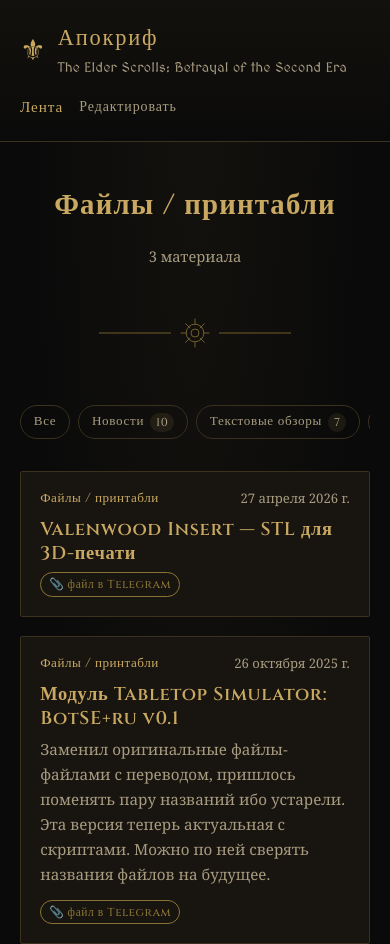
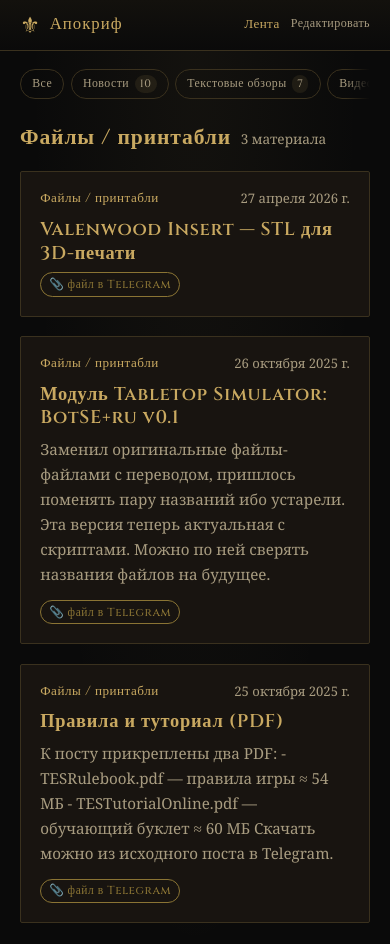
Before and after one commit to ramen-necklace/botse-apocrypha, an Astro site: page /botse-apocrypha/category/fayly-printabli/ in a window 390 px wide. Shown: the top 944 px of the page. Built offline with nearby package versions, Linux system fonts and the light colour scheme; Astro itself is replaced by a stand-in of ours.

Commit message:
ui: compact layout, view transitions, mobile scroll hint [skip-notify]
Slim down the chrome so cards start near the top of the page:
- Hero on index removed entirely (header already says what the site is)
- Category page header is now inline title + count, no big block
- h1/h2 shrunk to clamp(1.35rem, 2.4vw, 1.7rem) / clamp(1.15rem, ..., 1.4rem)
- Ornament is now a thin 20px line with a center dot (was 48px hammered cross)
- Header padding 1.25rem → 0.7rem, brand/nav fonts smaller, nav doesn't wrap
- On mobile: brand-sub hidden, nav letters tighter — fixes «Редактировать» being cut off

Other:
- Astro ViewTransitions in Base — clicking a category chip stays put on
  the page, no scroll jump, no full reload
- Mobile category chips: gradient mask on the right edge so it's visually
  obvious the chip row scrolls horizontally

```diff
--- a/src/components/CategoryChips.astro
+++ b/src/components/CategoryChips.astro
@@ -9,13 +9,9 @@
 const base = import.meta.env.BASE_URL.replace(/\/$/, '');
 ---
 
-<nav class="chips" aria-label="Категории">
-  <a
-    href={`${base}/`}
-    class:list={['chip', { active: !active }]}
-  >
-    Все
-  </a>
+<nav class="chips-wrap" aria-label="Категории">
+  <div class="chips">
+    <a href={`${base}/`} class:list={['chip', { active: !active }]}>Все</a>
     {CATEGORIES.map((cat) => {
       const slug = categorySlug(cat);
       const n = counts[cat] ?? 0;
@@ -29,29 +25,32 @@
         </a>
       );
     })}
+  </div>
 </nav>
 
 <style>
+  .chips-wrap {
+    position: relative;
+    padding: 0.4rem 0 0.8rem;
+  }
   .chips {
     display: flex;
-    gap: 0.5rem;
+    gap: 0.4rem;
     flex-wrap: wrap;
-    padding: 0.5rem 0 1rem;
-    overflow-x: auto;
   }
   .chip {
     display: inline-flex;
     align-items: center;
-    gap: 0.4rem;
+    gap: 0.35rem;
     font-family: var(--font-display);
-    font-size: 0.82rem;
-    letter-spacing: 0.05em;
-    padding: 0.35rem 0.8rem;
+    font-size: 0.74rem;
+    letter-spacing: 0.04em;
+    padding: 0.25rem 0.7rem;
     border: 1px solid var(--border);
     border-radius: 999px;
     color: var(--text-dim);
     white-space: nowrap;
-    transition: all 0.15s;
+    transition: border-color 0.15s, color 0.15s;
   }
   .chip:hover {
     border-color: var(--gold-dim);
@@ -63,17 +62,28 @@
     box-shadow: var(--shadow-gold);
   }
   .count {
-    font-size: 0.72rem;
+    font-size: 0.68rem;
     color: var(--text-dim);
     background: rgba(201, 169, 97, 0.1);
-    padding: 0 0.35rem;
+    padding: 0 0.32rem;
     border-radius: 999px;
   }
-  @media (max-width: 600px) {
+
+  /* На мобильнике — горизонтальный скролл и градиент-фейд справа,
+     чтобы намекнуть, что чипы можно скроллить. */
+  @media (max-width: 640px) {
+    .chips-wrap {
+      mask-image: linear-gradient(to right, black calc(100% - 24px), transparent);
+      -webkit-mask-image: linear-gradient(to right, black calc(100% - 24px), transparent);
+    }
     .chips {
       flex-wrap: nowrap;
-      scroll-snap-type: x mandatory;
+      overflow-x: auto;
+      scroll-snap-type: x proximity;
+      scrollbar-width: none;
+      padding-right: 1.5rem;
     }
+    .chips::-webkit-scrollbar { display: none; }
     .chip { scroll-snap-align: start; }
   }
 </style>
--- a/src/components/Header.astro
+++ b/src/components/Header.astro
@@ -29,42 +29,52 @@
     display: flex;
     align-items: center;
     justify-content: space-between;
-    padding-top: 1.25rem;
-    padding-bottom: 1.25rem;
-    gap: 1rem;
-    flex-wrap: wrap;
+    padding-top: 0.7rem;
+    padding-bottom: 0.7rem;
+    gap: 0.75rem;
   }
   .brand {
     display: flex;
     align-items: center;
-    gap: 0.75rem;
+    gap: 0.6rem;
     color: var(--text);
     border: 0;
+    min-width: 0;
   }
   .brand:hover { color: var(--gold-bright); }
   .brand-mark {
-    font-size: 1.8rem;
+    font-size: 1.4rem;
     color: var(--gold);
     line-height: 1;
   }
-  .brand-text { display: flex; flex-direction: column; }
+  .brand-text { display: flex; flex-direction: column; min-width: 0; }
   .brand-title {
     font-family: var(--font-display);
-    font-size: 1.4rem;
-    letter-spacing: 0.08em;
+    font-size: 1.15rem;
+    letter-spacing: 0.06em;
     color: var(--gold);
   }
   .brand-sub {
     font-family: var(--font-accent);
-    font-size: 0.85rem;
+    font-size: 0.78rem;
     color: var(--text-dim);
     letter-spacing: 0.02em;
+    white-space: nowrap;
+    overflow: hidden;
+    text-overflow: ellipsis;
   }
   .site-nav {
     display: flex;
     gap: 1rem;
     font-family: var(--font-display);
-    font-size: 0.95rem;
-    letter-spacing: 0.06em;
+    font-size: 0.88rem;
+    letter-spacing: 0.03em;
+    flex-shrink: 0;
+  }
+  /* На мобильнике подзаголовок прячем и оставляем только Лента/Редактировать */
+  @media (max-width: 560px) {
+    .brand-sub { display: none; }
+    .brand-title { font-size: 1.05rem; }
+    .site-nav { font-size: 0.82rem; gap: 0.7rem; }
   }
 </style>
--- a/src/components/Ornament.astro
+++ b/src/components/Ornament.astro
@@ -1,27 +1,24 @@
 ---
-// Простой золотой вензель-разделитель. Без растровых ассетов — только inline SVG.
+// Тонкий золотой разделитель. Минималистичная версия — точка по центру + линии.
 interface Props {
   size?: number;
 }
-const { size = 48 } = Astro.props;
+const { size = 20 } = Astro.props;
 ---
 
 <div class="ornament" aria-hidden="true">
   <svg
     xmlns="http://www.w3.org/2000/svg"
-    width={size * 4}
+    width={size * 6}
     height={size}
-    viewBox="0 0 240 48"
+    viewBox="0 0 120 20"
     fill="none"
     stroke="currentColor"
     stroke-width="1"
   >
-    <line x1="0" y1="24" x2="90" y2="24" />
-    <line x1="150" y1="24" x2="240" y2="24" />
-    <circle cx="120" cy="24" r="5" />
-    <circle cx="120" cy="24" r="11" />
-    <path d="M120 6 L120 13 M120 35 L120 42 M102 24 L109 24 M131 24 L138 24" />
-    <path d="M108 12 L114 18 M126 18 L132 12 M108 36 L114 30 M126 30 L132 36" />
+    <line x1="0" y1="10" x2="52" y2="10" />
+    <line x1="68" y1="10" x2="120" y2="10" />
+    <circle cx="60" cy="10" r="2" />
   </svg>
 </div>
 
@@ -30,6 +27,7 @@
     display: flex;
     justify-content: center;
     color: var(--gold-dim);
-    margin: 2.5rem 0;
+    margin: 1rem 0;
+    opacity: 0.6;
   }
 </style>
--- a/src/layouts/Base.astro
+++ b/src/layouts/Base.astro
@@ -1,6 +1,7 @@
 ---
 import '../styles/global.css';
 import Header from '../components/Header.astro';
+import { ViewTransitions } from 'astro:transitions';
 
 interface Props {
   title?: string;
@@ -27,6 +28,7 @@
       rel="stylesheet"
       href="https://fonts.googleapis.com/css2?family=Cinzel:wght@500;600;700&family=MedievalSharp&display=swap"
     />
+    <ViewTransitions />
   </head>
   <body>
     <Header />
@@ -43,11 +45,11 @@
       </div>
     </footer>
     <style>
-      .site-main { padding: 1.5rem 1.25rem 3rem; }
+      .site-main { padding: 0.75rem 1.25rem 3rem; }
       .site-footer {
         border-top: 1px solid var(--border);
-        padding: 1.5rem 0 2rem;
-        margin-top: 3rem;
+        padding: 1.25rem 0 1.75rem;
+        margin-top: 2.5rem;
       }
     </style>
   </body>
--- a/src/pages/category/[slug].astro
+++ b/src/pages/category/[slug].astro
@@ -3,7 +3,6 @@
 import Base from '../../layouts/Base.astro';
 import CategoryChips from '../../components/CategoryChips.astro';
 import PostCard from '../../components/PostCard.astro';
-import Ornament from '../../components/Ornament.astro';
 import { CATEGORIES, categorySlug, type Category } from '../../lib/categories';
 
 export async function getStaticPaths() {
@@ -36,13 +35,12 @@
 ---
 
 <Base title={`${category} · Апокриф BotSE`}>
-  <section class="head">
+  <CategoryChips active={slug} counts={counts} />
+
+  <header class="head">
     <h1>{category}</h1>
-    <p class="muted">{posts.length} {pluralPosts(posts.length)}</p>
-    <Ornament />
-  </section>
-
-  <CategoryChips active={slug} counts={counts} />
+    <span class="muted count">{posts.length} {pluralPosts(posts.length)}</span>
+  </header>
 
   {posts.length === 0 ? (
     <p class="muted">Пока в этой категории пусто.</p>
@@ -54,7 +52,14 @@
 </Base>
 
 <style>
-  .head { text-align: center; padding: 1rem 0 0; }
+  .head {
+    display: flex;
+    align-items: baseline;
+    gap: 0.6rem;
+    margin: 0.5rem 0 0.75rem;
+  }
+  .head h1 { margin: 0; }
+  .count { font-size: 0.85rem; }
   .grid {
     display: grid;
     grid-template-columns: 1fr;
--- a/src/styles/global.css
+++ b/src/styles/global.css
@@ -48,9 +48,9 @@
   margin: 0 0 0.5em;
 }
 
-h1 { font-size: clamp(1.8rem, 4vw, 2.6rem); }
-h2 { font-size: clamp(1.4rem, 3vw, 1.8rem); }
-h3 { font-size: 1.2rem; }
+h1 { font-size: clamp(1.35rem, 2.4vw, 1.7rem); }
+h2 { font-size: clamp(1.15rem, 2vw, 1.4rem); }
+h3 { font-size: 1.05rem; }
 
 a {
   color: var(--gold);
```
Also changed, not shown: src/pages/index.astro (+0 -20 lines). Lines whose indentation alone changed are shown as unchanged.
